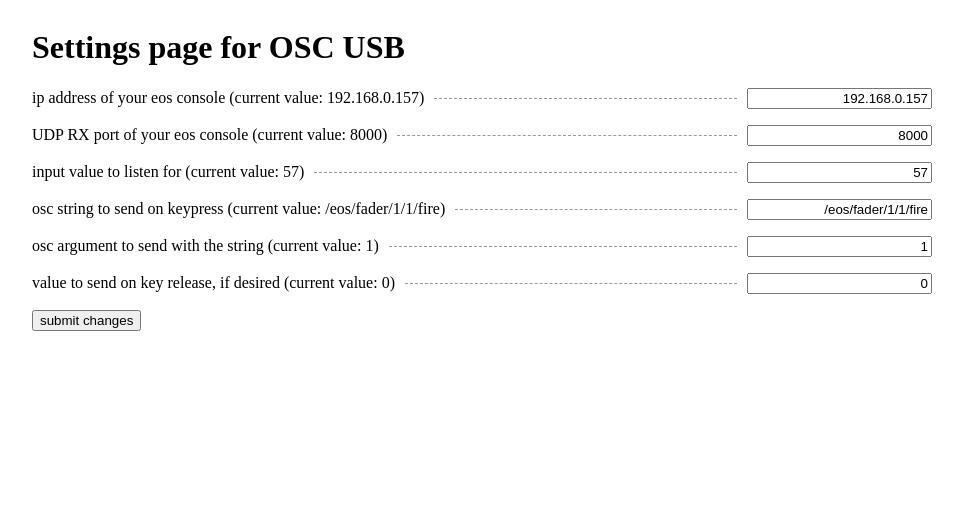
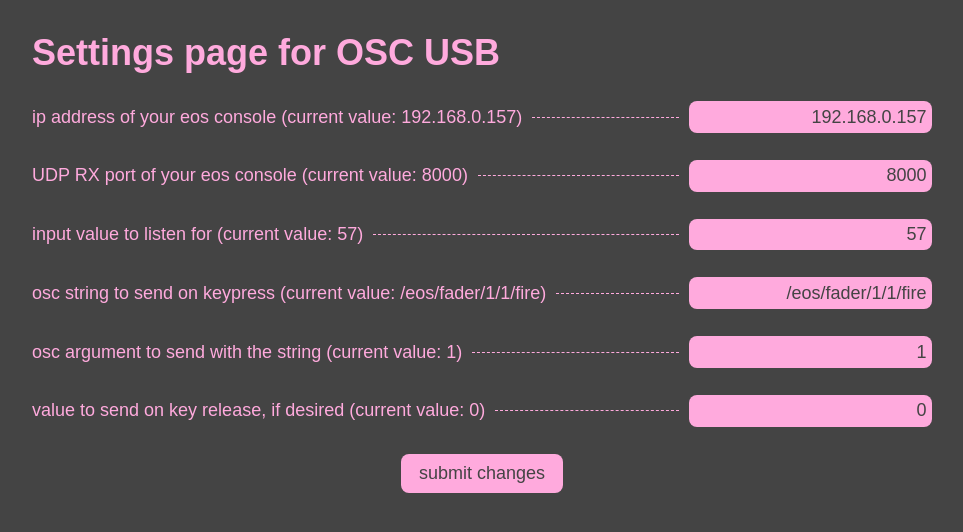
Before and after one commit to rowanlupton/local.oscusb, a Flask app: page / in a window 1280 px wide. Shown: the top 532 px of the page, without its empty margins (158-1121 px from the left). Run offline with Flask 3, Linux system fonts and the light colour scheme.

Commit message:
make it pretty (and made easy variables to change colors to taste)

```diff
--- a/static/css/style.css
+++ b/static/css/style.css
@@ -1,24 +1,60 @@
+:root {
+    --main-color: #FAD;
+    --secondary-color: #444;
+}
+
 html {
     display: flex;
     justify-content: center;
+    background-color: var(--secondary-color);
+    color: var(--main-color);
+    font-family: sans-serif;
+    font-size: 18px;
 }
-
 form>div {
     display: flex;
     justify-content: space-between;
     align-items: center;
     width: 95vw;
     max-width: 900px;
-    margin: 1em auto;
+    margin: 1.5em auto;
 }
 form span.line {
     flex: 1;
     height: 0px;
     border: 0;
-    border-bottom: 1px dashed #999;
+    border-bottom: 1px dashed var(--main-color);
     margin: 0 10px;
     padding: 0;
 }
 form input {
     text-align: right;
+    font-size: 1em;
+    background-color: var(--main-color);
+    color: var(--secondary-color);
+    border: none;
+    padding: 0.3em;
+    border-radius: 8px;
 }
+form input[type=submit] {
+    margin: 0 auto;
+    padding: 0.5em 1em;
+}
+form input[type=submit]:hover, form input:focus  {
+    box-shadow: 0 0 0 3px var(--main-color);
+    background-color: var(--secondary-color);
+    color: var(--main-color);
+    border-color: var(--main-color);
+    transition: 0.2s;
+    outline: none;
+
+    cursor: pointer;
+}
+form input::selection {
+    background: var(--main-color);
+    color: var(--secondary-color);
+}
+form input[type=submit]:active {
+    box-shadow: none;
+    transition: 0.2s;
+}
```
